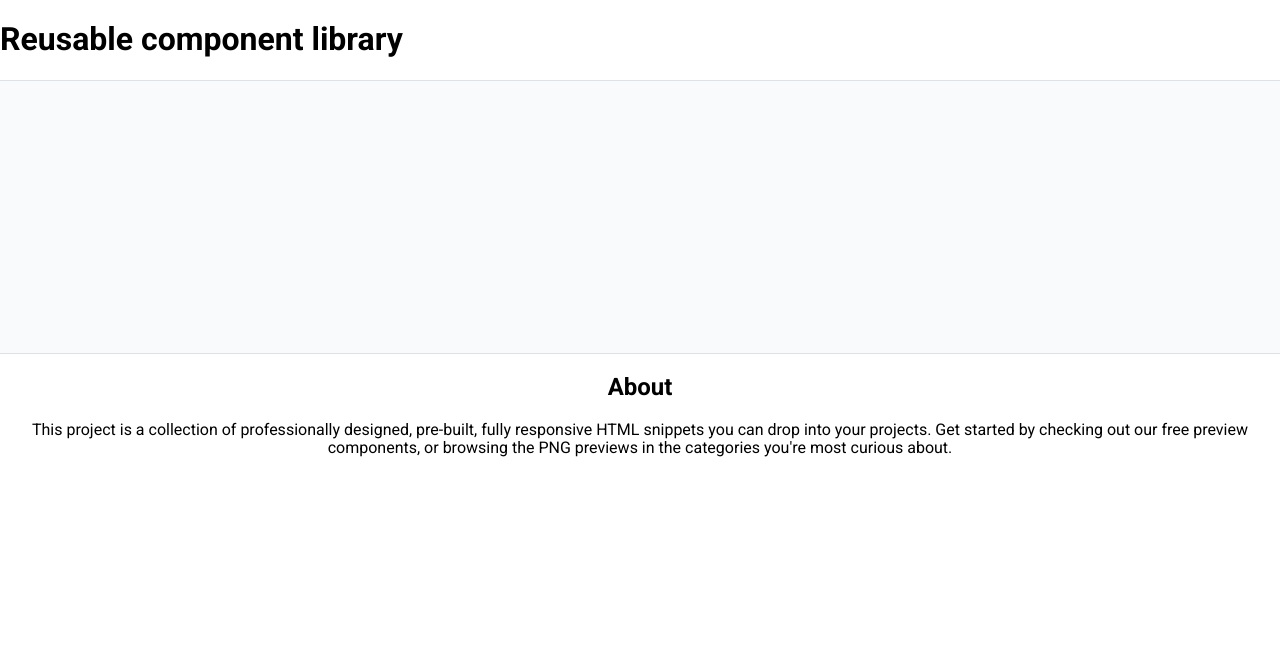
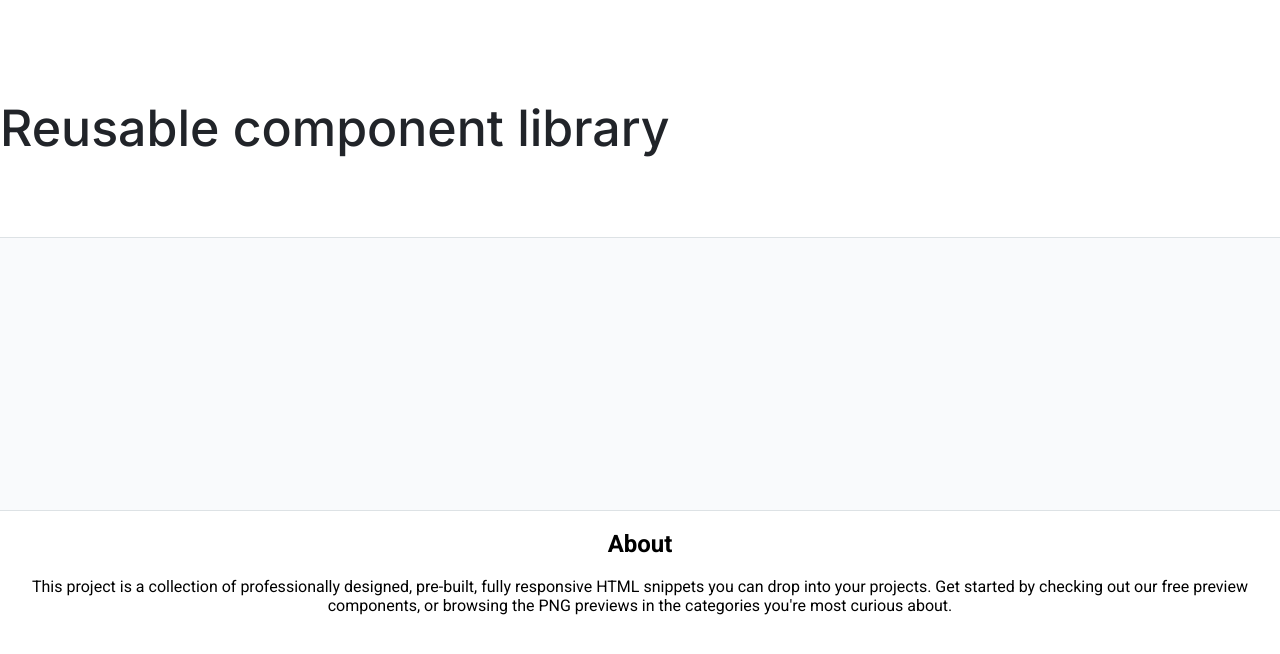
Before and after one commit to js-tasks-ru/htmlcss-20251006_smoki-mo, a website: page index.html in a window 1280 px wide. Drawn offline with Linux system fonts and the light colour scheme.

Commit message:
add styles for block header

```diff
--- a/components/header/header.css
+++ b/components/header/header.css
@@ -1,3 +1,13 @@
 .header {
-  border-bottom: 1px solid #dde2e5;
+  border-bottom: 1px solid var(--grey-2);
+  padding: 96px 0 77px;
 }
+
+.header_title {
+  font-family: Inter;
+  font-weight: 500;
+  font-size: 50px;
+  line-height: 64px;
+  color: var(--black);
+  margin: 0;
+}
--- a/index.html
+++ b/index.html
@@ -5,7 +5,7 @@
   </head>
   <body class="page">
     <header class="header">
-      <h1>Reusable component library</h1>
+      <h1 class="header_title">Reusable component library</h1>
     </header>
     <main class="main-section"></main>
     <footer class="footer">
```
